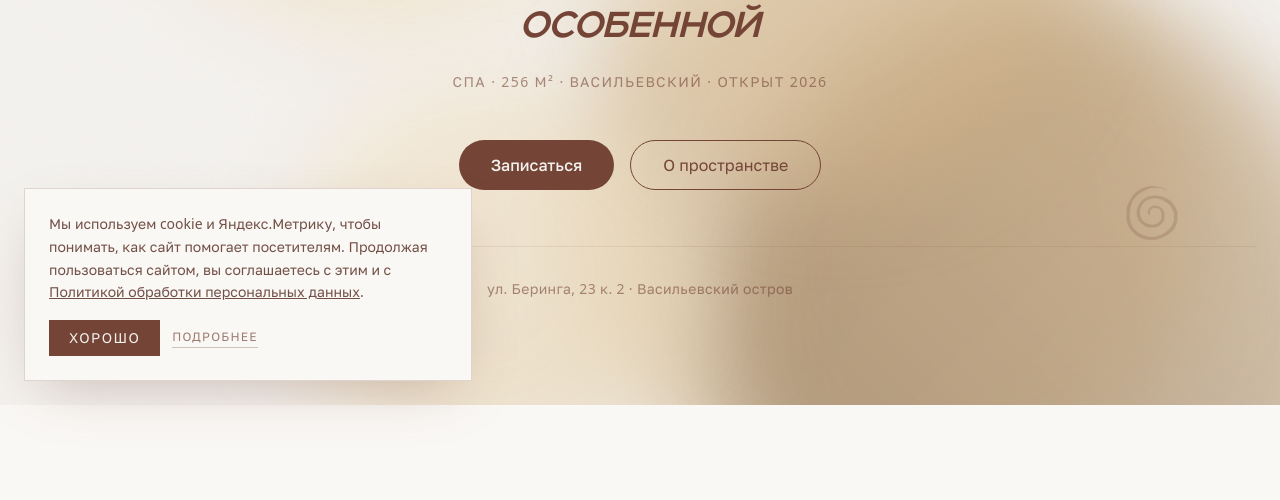
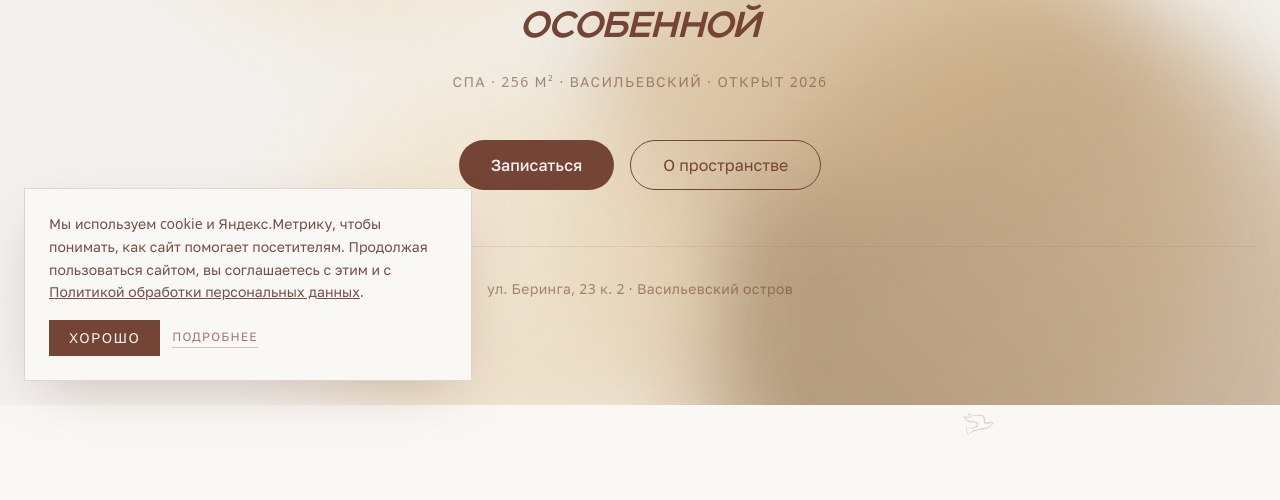
Before and after one commit to Denis02861/istova-site, a Next.js app: page / in a window 1280 px wide. Shown: the part 395-895 px from the top of the page. Built offline with nearby package versions, Linux system fonts and the light colour scheme.

Commit message:
[rocky] decor: hero-спираль в contacts; concept-птица улетает по скроллу; ritual-спираль крупнее и крутится воронкой

```diff
--- a/app/components/Concept.tsx
+++ b/app/components/Concept.tsx
@@ -1,15 +1,32 @@
 "use client";
 
-import Parallax from "./Parallax";
+import { useRef } from "react";
+import { motion, useScroll, useTransform } from "motion/react";
 import Reveal from "./Reveal";
 import BlurFade from "./magicui/BlurFade";
 
 export default function Concept() {
+  const sectionRef = useRef<HTMLElement | null>(null);
+  const { scrollYProgress } = useScroll({ target: sectionRef, offset: ["start end", "end start"] });
+
+  // Птица медленно улетает вправо-вверх по мере скролла
+  const birdX = useTransform(scrollYProgress, [0, 1], ["0%", "90%"]);
+  const birdY = useTransform(scrollYProgress, [0, 1], ["0%", "-140%"]);
+  const birdRotate = useTransform(scrollYProgress, [0, 1], [-2, -18]);
+  const birdScale = useTransform(scrollYProgress, [0, 1], [1, 0.7]);
+  const birdOpacity = useTransform(scrollYProgress, [0, 0.55, 1], [0.85, 0.55, 0.1]);
+
   return (
-    <section id="concept" className="py-24 bg-sand-soft relative overflow-hidden">
-      <Parallax speed={0.4} className="absolute top-4 right-4 md:top-12 md:right-8 w-14 md:w-44 opacity-15 md:opacity-20 pointer-events-none">
-        <img src="/brand/decor/bird.webp" alt="" aria-hidden="true" loading="lazy" decoding="async" className="w-full h-auto" width={512} height={512} />
-      </Parallax>
+    <section ref={sectionRef} id="concept" className="py-24 bg-sand-soft relative overflow-hidden">
+      <motion.img
+        src="/brand/decor/bird.webp"
+        alt=""
+        aria-hidden="true"
+        loading="lazy" decoding="async"
+        style={{ x: birdX, y: birdY, rotate: birdRotate, scale: birdScale, opacity: birdOpacity }}
+        className="absolute top-16 md:top-24 right-[20%] md:right-[26%] w-14 md:w-28 pointer-events-none will-change-transform"
+        width={512} height={512}
+      />
       <div className="container mx-auto px-6 max-w-3xl relative z-10">
         <BlurFade delay={0.1} yOffset={20}>
           <h2 className="font-display text-4xl md:text-5xl text-brand mb-12 text-center tracking-tight">Место, не услуга</h2>
--- a/app/components/Contacts.tsx
+++ b/app/components/Contacts.tsx
@@ -7,8 +7,16 @@ export default function Contacts() {
   const address = "Санкт-Петербург, ул. Беринга, 23 к. 2";
   const mapSrc = "https://yandex.ru/map-widget/v1/?z=12&ol=biz&oid=63939829435";
   return (
-    <section id="contacts" className="py-24 bg-sand">
-      <div className="container mx-auto px-6 max-w-5xl">
+    <section id="contacts" className="py-24 bg-sand relative overflow-hidden">
+      <img
+        src="/brand/decor/spiral.webp"
+        alt=""
+        aria-hidden="true"
+        loading="lazy" decoding="async"
+        className="absolute bottom-8 right-4 md:bottom-16 md:right-10 w-20 md:w-40 opacity-[0.07] md:opacity-[0.1] pointer-events-none"
+        width={512} height={512}
+      />
+      <div className="container mx-auto px-6 max-w-5xl relative z-10">
         <BlurFade delay={0.05} yOffset={16}><h2 className="font-display text-4xl md:text-5xl text-brand mb-16 text-center tracking-tight">Где нас найти</h2></BlurFade>
         <div className="grid md:grid-cols-2 gap-12">
           <div>
--- a/app/components/Hero.tsx
+++ b/app/components/Hero.tsx
@@ -8,14 +8,6 @@ export default function Hero() {
   return (
     <section id="hero" className="min-h-[100dvh] flex items-center justify-center bg-sand relative pt-20 overflow-hidden">
       <Aurora />
-      <img
-        src="/brand/decor/spiral.webp"
-        alt=""
-        aria-hidden="true"
-        loading="lazy" decoding="async"
-        className="absolute bottom-8 right-4 md:bottom-24 md:right-8 w-16 md:w-48 opacity-10 md:opacity-20 pointer-events-none"
-        width={512} height={512}
-      />
       <div className="container mx-auto px-6 text-center relative z-10">
         <h1 className="sr-only">Истова — head spa и спа для головы в Санкт-Петербурге, Васильевский остров</h1>
         <img
--- a/app/components/Ritual.tsx
+++ b/app/components/Ritual.tsx
@@ -1,7 +1,7 @@
 "use client";
 
-import { motion } from "motion/react";
-import Parallax from "./Parallax";
+import { useRef } from "react";
+import { motion, useScroll, useTransform } from "motion/react";
 import Reveal from "./Reveal";
 import BlurFade from "./magicui/BlurFade";
 import Aurora from "./magicui/Aurora";
@@ -15,12 +15,25 @@ const steps = [
 ];
 
 export default function Ritual() {
+  const sectionRef = useRef<HTMLElement | null>(null);
+  const { scrollYProgress } = useScroll({ target: sectionRef, offset: ["start end", "end start"] });
+  // Спираль вращается на полный оборот и уменьшается — иллюзия воронки
+  const spiralRotate = useTransform(scrollYProgress, [0, 1], [0, 360]);
+  const spiralScale = useTransform(scrollYProgress, [0, 0.5, 1], [1, 1, 0.35]);
+  const spiralOpacity = useTransform(scrollYProgress, [0, 0.35, 0.85, 1], [0.18, 0.22, 0.14, 0.06]);
+
   return (
-    <section id="ritual" className="py-24 bg-sand relative overflow-hidden">
+    <section ref={sectionRef} id="ritual" className="py-24 bg-sand relative overflow-hidden">
       <Aurora />
-      <Parallax speed={0.32} className="absolute bottom-6 left-4 md:top-12 md:left-8 md:bottom-auto w-14 md:w-44 opacity-10 md:opacity-15 pointer-events-none">
-        <img src="/brand/decor/spiral.webp" alt="" aria-hidden="true" loading="lazy" decoding="async" className="w-full h-auto" width={512} height={512} />
-      </Parallax>
+      <motion.img
+        src="/brand/decor/spiral.webp"
+        alt=""
+        aria-hidden="true"
+        loading="lazy" decoding="async"
+        style={{ rotate: spiralRotate, scale: spiralScale, opacity: spiralOpacity }}
+        className="absolute bottom-4 left-[-20px] md:top-8 md:left-[-40px] md:bottom-auto w-40 md:w-[380px] pointer-events-none will-change-transform"
+        width={512} height={512}
+      />
       <div className="container mx-auto px-6 relative z-10">
         <div className="text-center mb-6"><span className="inline-block px-3 py-1 rounded-full border border-brand/20 text-[10px] uppercase tracking-[0.2em] text-brand/70 font-medium">Пять шагов</span></div>
         <BlurFade delay={0.05} yOffset={16}>
```
